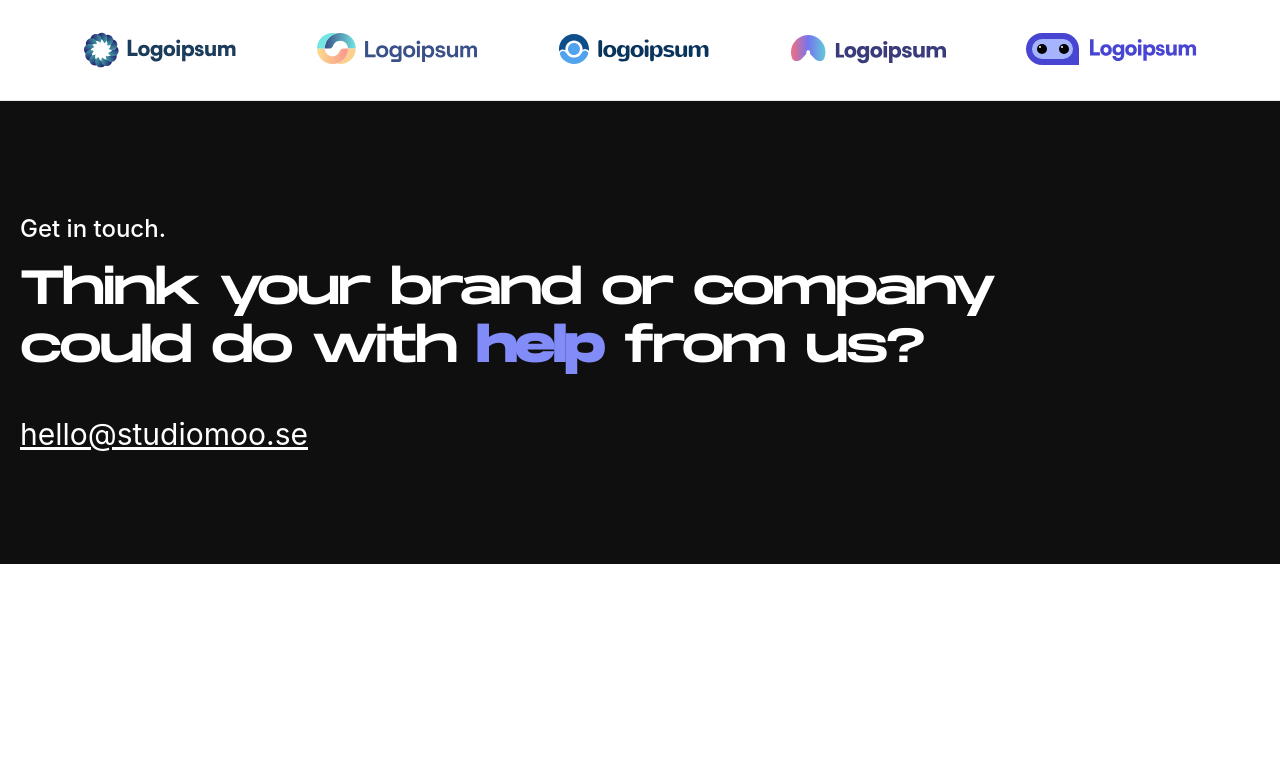
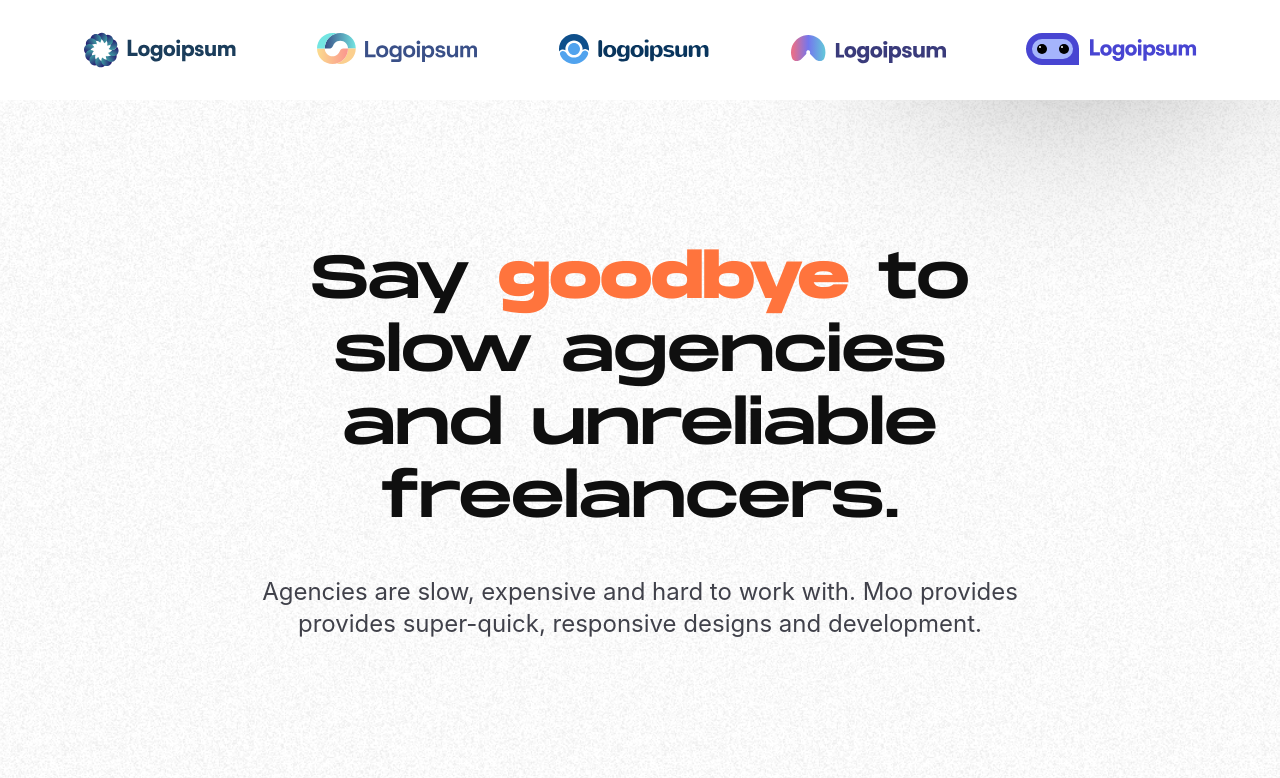
Before and after one commit to TheBoringBOT/studio-moo, a Next.js app: page / in a window 1280 px wide. Shown: the part 715-1493 px from the top of the page. Before the commit the page ends 1279 px from the top, so only its background shows below. Built offline with nearby package versions, Linux system fonts and the light colour scheme; grey boxes are pictures that could not be loaded.

Commit message:
style improvements

```diff
--- a/components/layout/footer.js
+++ b/components/layout/footer.js
@@ -12,7 +12,7 @@ import {
 
 export default function Footer() {
   return (
-    <footer className="bg-bg-primary text-white border-t border-accent-2 dark:border-0 dark:bg-black">
+    <footer className="bg-bg-primary text-white border-t  dark:border-0 dark:bg-black">
       <Container>
         <div className="py-28 flex flex-col  items-center xl:items-start ">
           <span className="text-2xl font-medium mb-4">Get in touch.</span>
@@ -20,8 +20,10 @@ export default function Footer() {
             Think your brand or company could do with{" "}
             <span className="text-indigo-400 font-bold">help</span> from us?
           </h3>
-          <div className="mt-10 flex items-start text-3xl underline">
-            <a href={`mailto:${SITE_CONTACT_EMAIL}`}>{SITE_CONTACT_EMAIL}</a>
+          <div className=" duration-200 transition-all hover:translate-y-[-5px] mt-10 flex items-start text-3xl border-dashed border-2 border-highlight-2 rounded-full hover:text-highlight-2">
+            <a className="px-5 py-3" href={`mailto:${SITE_CONTACT_EMAIL}`}>
+              {SITE_CONTACT_EMAIL}
+            </a>
           </div>
         </div>
       </Container>
--- a/pages/index.js
+++ b/pages/index.js
@@ -26,7 +26,7 @@ export default function Index() {
 
         <Hero />
         <ClientLogos />
-        {/* <About /> */}
+        <About />
         {/* <OurProcess />
         <Work /> */}
       </Layout>
```
